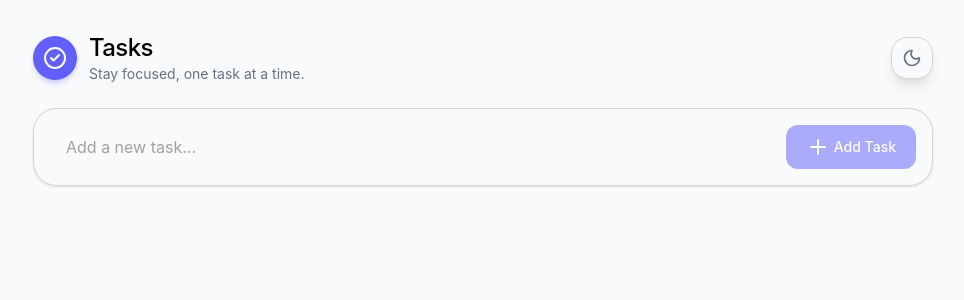
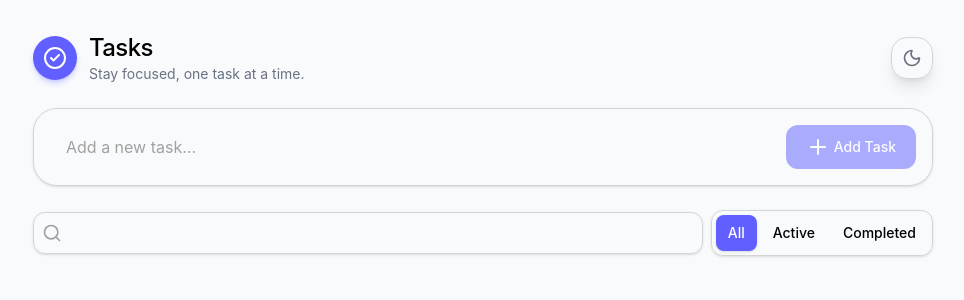
Before and after one commit to azzamhndra/tasks-advanced-todolist, a React (Vite) app: page / in a window 1280 px wide. Shown: the top 300 px of the page, without its empty margins (157-1121 px from the left). Built offline with nearby package versions, Linux system fonts and the light colour scheme.

Commit message:
feat: implement todofilter ui component

```diff
--- a/src/App.tsx
+++ b/src/App.tsx
@@ -1,4 +1,5 @@
 import Header from './components/Header';
+import TodoFilter from './components/TodoFilter';
 import TodoForm from './components/TodoForm';
 
 const App = () => {
@@ -7,6 +8,7 @@ const App = () => {
       <div className="mx-auto max-w-[900px] flex w-full flex-col gap-6">
         <Header />
         <TodoForm />
+        <TodoFilter />
       </div>
     </div>
   );
--- /dev/null
+++ b/src/components/TodoFilter.tsx
@@ -0,0 +1,40 @@
+import { Search } from 'lucide-react';
+import { useState } from 'react';
+
+type Filter = 'All' | 'Active' | 'Completed';
+
+const FILTER_OPTIONS: Filter[] = ['All', 'Active', 'Completed'];
+
+const BUTTON_BASE_CLASS =
+  'rounded-lg px-3 py-2 text-sm font-medium transition-all duration-200';
+
+const BUTTON_ACTIVE_CLASS = 'bg-indigo-500 shadow-sm text-white';
+
+const TodoFilter = () => {
+  const [selectedFilter, setSelectedFilter] = useState<Filter>('All');
+
+  return (
+    <div className="w-full flex gap-2 justify-between items-center">
+      <div className="flex gap-3 items-center border border-neutral-300 shadow-sm p-2 rounded-xl flex-1">
+        <Search size={20} className="text-neutral-400" />
+        <input
+          type="text"
+          className="appearance-none p-0 border-none focus:outline-none flex-1"
+        />
+      </div>
+      <div className="flex gap-1 border border-neutral-300 shadow-sm p-1 rounded-xl">
+        {FILTER_OPTIONS.map((option) => (
+          <button
+            key={option}
+            type="button"
+            onClick={() => setSelectedFilter(option)}
+            className={`${BUTTON_BASE_CLASS} ${selectedFilter === option ? BUTTON_ACTIVE_CLASS : ''}`}
+          >
+            {option}
+          </button>
+        ))}
+      </div>
+    </div>
+  );
+};
+export default TodoFilter;
--- a/src/index.css
+++ b/src/index.css
@@ -1 +1,8 @@
 @import 'tailwindcss';
+
+body {
+  font-family:
+    -apple-system, BlinkMacSystemFont, 'Segoe UI', Roboto, 'Helvetica Neue',
+    'Noto Sans', Arial, sans-serif, 'Apple Color Emoji', 'Segoe UI Emoji',
+    'Segoe UI Symbol', 'Noto Color Emoji';
+}
```
